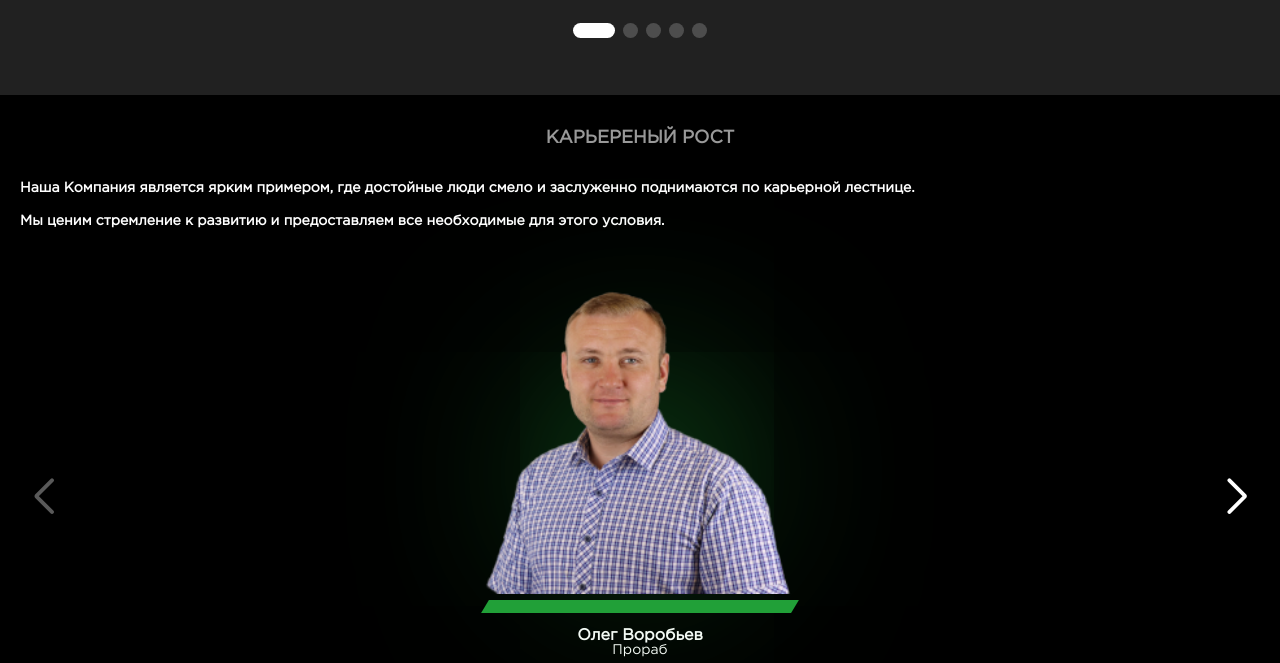
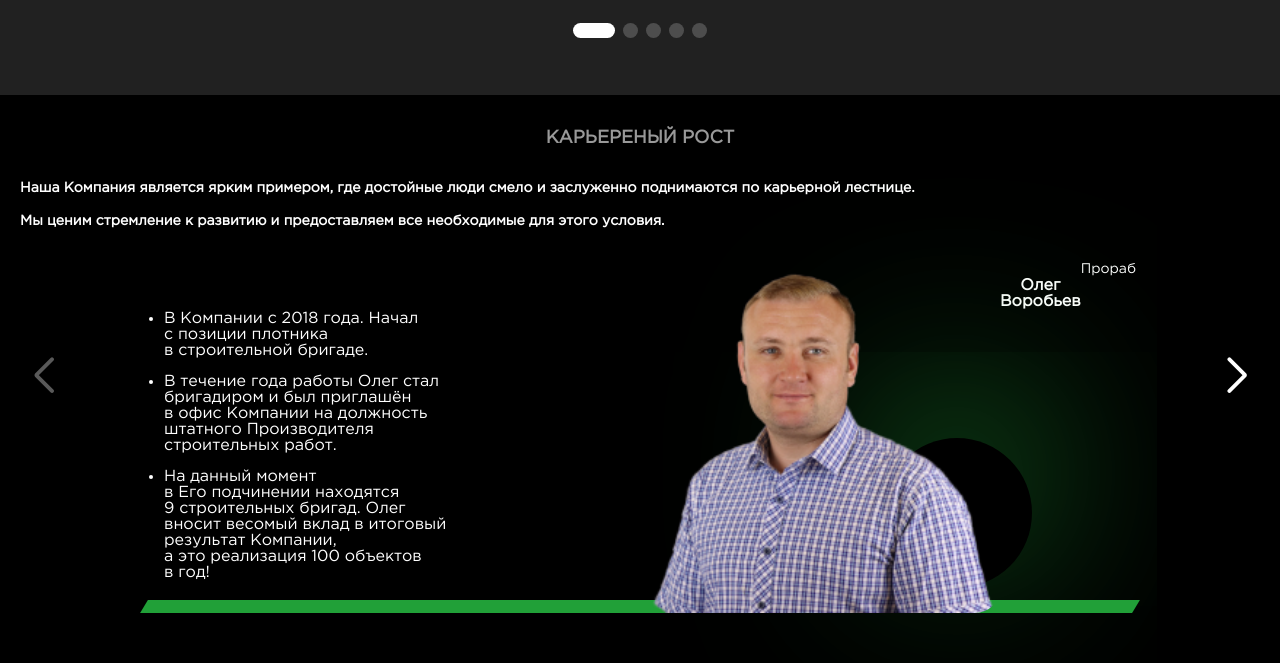
Before and after one commit to iskril/woodworking, a plain HTML site: page index.html in a window 1280 px wide. Shown: the part 2781-3444 px from the top of the page. Drawn offline with nearby package versions, Linux system fonts and the light colour scheme.

Commit message:
Update style.css

```diff
--- a/style.css
+++ b/style.css
@@ -1455,26 +1455,68 @@ h6 {
         display: flex;
         justify-content: space-between;
     }
+
     .navbar {
         display: none;
     }
+
     .header {
         background-color: #323233;
-  }
+        ;
+    }
+
     .header__content {
         height: 670px;
         background-position: 90% 60%;
     }
-  .logo img {
+
+    .logo {
+        img {
             width: 131px;
             height: 65px;
         }
+    }
+
     .contacts__item {
         font-size: 14px;
         color: #979799;
         font-weight: 900;
-  }
-  .contacts__item a {
+
+        a {
             color: #fff;
         }
     }
+    .swiper-person {
+        min-height: 0;
+    }
+    .swiper-person__info {
+        display: flex;
+        width: 992px;
+    }
+    .swiper-person__list {
+        overflow: hidden;
+        width: 992px;
+        padding-left: 20px;
+        order: -1;
+        display: flex;
+        flex-direction: column;
+        justify-content: flex-end;
+    }
+    .swiper-person__name-wrapper {
+        position: absolute;
+        top: 10%;
+        left: 10%;
+    }
+    .swiper-person__img {
+        padding-left: 200px;
+    }
+    .swiper-person__shadow {
+        left: 82%;
+    }
+    .career {
+        min-height: 0;
+    }
+    .career__wrapper {
+        padding-bottom: 10px;
+    }
+}
```
Lines whose indentation alone changed are shown as unchanged.
